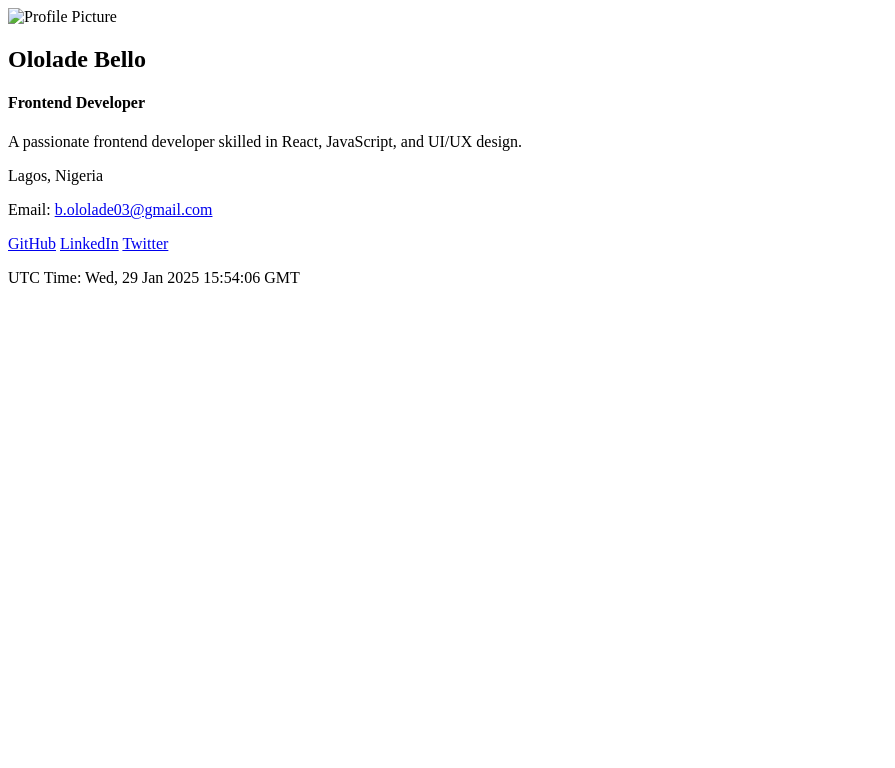
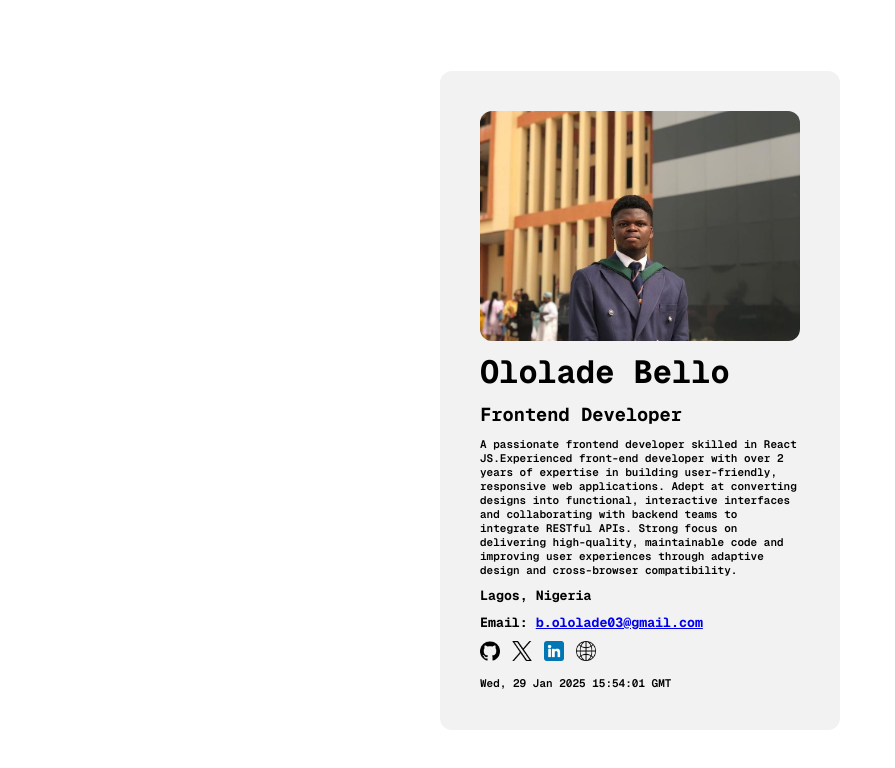
Before and after one commit to fw-lade/HNG-ProfileCard, a plain HTML site: page index.html in a window 1280 px wide. Shown: the whole page, without its empty margins (0-895 px from the left). Drawn offline with nearby package versions, Linux system fonts and the light colour scheme.

Commit message:
final tweak...

```diff
--- a/index.html
+++ b/index.html
@@ -1,35 +1,38 @@
 <!DOCTYPE html>
 <html lang="en">
+
 <head>
     <meta charset="UTF-8">
     <meta name="viewport" content="width=device-width, initial-scale=1.0">
     <title>HNG Internship - Profile Card</title>
+    <link rel="stylesheet" href="./style.css">
 </head>
+
 <body>
     <div class="wrapper">
-            <div class="card">
-                <img src="profile.jpg" alt="Profile Picture" data-testid="profilePicture">
-                <h2 data-testid="fullName">Ololade Bello</h2>
-                <h4 data-testid="jobTitle">Frontend Developer</h4>
-                <p data-testid="shortBio">A passionate frontend developer skilled in React, JavaScript, and UI/UX design.</p>
-                <p data-testid="currentLocation">Lagos, Nigeria</p>
-                <p>Email: <a href="mailto:b.ololade03@gmail.com" data-testid="emailAddress">b.ololade03@gmail.com</a></p>
-                <div class="social-links" data-testid="socialLinks">
-                    <a href="https://github.com/johndoe" target="_blank">GitHub</a>
-                    <a href="https://linkedin.com/in/johndoe" target="_blank">LinkedIn</a>
-                    <a href="https://twitter.com/johndoe" target="_blank">Twitter</a>
-                </div>
-                <p id="utcTime" data-testid="currentTimeUTC"></p>
+        <div class="card">
+            <img src="./profilePic.jpg" alt="Profile Picture" data-testid="profilePicture" class="profileImage">
+            <h1 data-testid="fullName">Ololade Bello</h1>
+            <h3 data-testid="jobTitle">Frontend Developer</h3>
+            <p data-testid="shortBio">A passionate frontend developer skilled in React JS.Experienced front-end developer with over 2 years of expertise in building user-friendly, responsive web applications. Adept at converting designs into functional, interactive interfaces and collaborating with backend teams to integrate RESTful APIs. Strong focus on delivering high-quality, maintainable code and improving user experiences through adaptive design and cross-browser compatibility.
+            </p>
+            <h5 data-testid="currentLocation">Lagos, Nigeria</h5>
+            <h5>Email: <a href="mailto:b.ololade03@gmail.com" data-testid="emailAddress">b.ololade03@gmail.com</a></h5>
+            <div class="social-links" data-testid="socialLinks">
+                <a href="https://github.com/fw-lade" target="_blank"><img src="./github.png" alt="githubIcon"></a>
+                <a href="https://www.linkedin.com/in/bello-ololade-85b033233/" target="_blank"><img src="./twitter.png"
+                        alt="twitterIcon"></a>
+                <a href="https://x.com/ololade_dev?t=f9_jNhHWHqUBAgan2QBmtg&s=09" target="_blank"><img
+                        src="./linkedin.png" alt="linkedinIcon"></a>
+                <a href="https://ololade.pages.dev/" target="_blank"><img src="./www.png" alt="portfolio"></a>
             </div>
+            <p data-testid="currentTimeUTC" id="currentTimeUTC"></p>
+        </div>
     </div>
 
     <script>
-        function updateTime() {
-            const now = new Date();
-            document.getElementById("utcTime").innerText = `UTC Time: ${now.toUTCString()}`;
-        }
-        updateTime();
-        setInterval(updateTime, 1000);
+        document.getElementById("currentTimeUTC").textContent = new Date().toUTCString();
     </script>
 </body>
+
 </html>
--- a/style.css
+++ b/style.css
@@ -1,5 +1,59 @@
-*{
-    padding: 0;
-    margin: 0;
-    box-sizing: border-box;
+@import url("https://fonts.googleapis.com/css2?family=Geist+Mono:wght@100..900&family=Inter:ital,opsz,wght@0,14..32,100..900;1,14..32,100..900&family=Poppins:ital,wght@0,100;0,200;0,300;0,400;0,500;0,600;0,700;0,800;0,900;1,100;1,200;1,300;1,400;1,500;1,600;1,700;1,800;1,900&display=swap");
+* {
+  padding: 0;
+  margin: 0;
+  box-sizing: border-box;
+  font-family: "Geist Mono", serif;
 }
+body {
+  height: 100vh;
+  width: 100%;
+  display: flex;
+  justify-content: center;
+  align-items: center;
+}
+.card {
+  padding: 40px;
+  border-radius: 12px;
+  display: flex;
+  flex-direction: column;
+  width: 400px;
+  background-color: #f2f2f2;
+  gap: 10px;
+}
+.card p {
+  width: 100%;
+  font-size: 11px;
+  font-weight: 600;
+}
+.social-links{
+    display: flex;
+    justify-content: start;
+    align-items: center;
+    gap: 12px;
+}
+.social-links a img:hover{
+    transform: translateY(-5px);
+}
+.social-links a img{
+    width: 20px;
+    cursor: pointer;
+    transition: ease .3s all;
+}
+.profileImage{
+    width: 100%;
+    height: 230px;
+    object-fit: cover;
+    border-radius: 12px;
+}
+.card h1{
+    font-size: 32px;
+}
+
+@media screen and (max-width: 600px) {
+    .card{
+        width: 100%;
+        padding: 30px 20px;
+        gap: 8px;
+    }
+}
```
Also changed, not shown: github.png (added), linkedin.png (added), profilePic.jpg (added), twitter.png (added), www.png (added).
